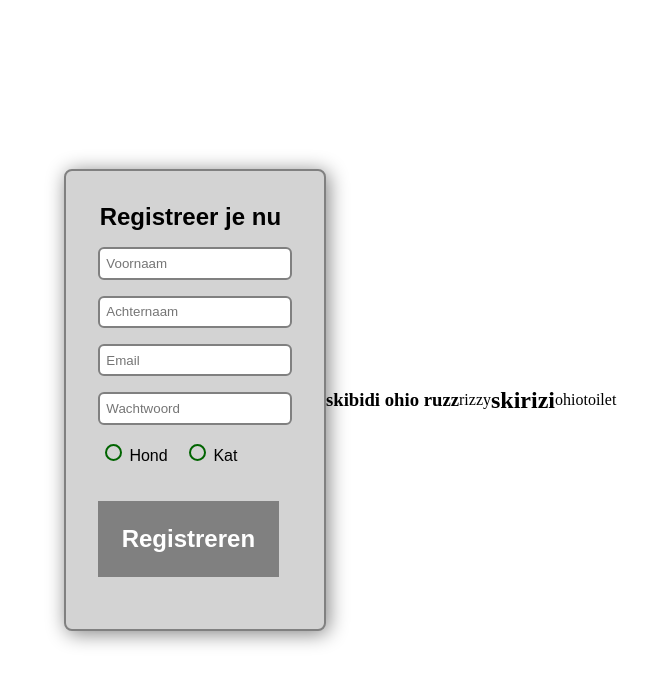
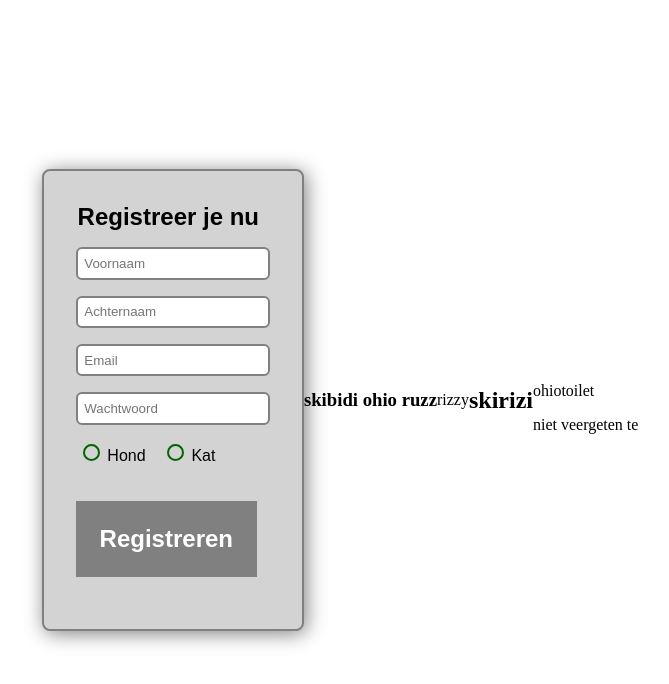
Before and after one commit to kokjp1/testrepo123, a website: page index.html in a window 1280 px wide. Shown: the whole page, without its empty margins (300-969 px from the left). Drawn offline with Linux system fonts and the light colour scheme.

Commit message:
andersom

```diff
--- a/index.html
+++ b/index.html
@@ -30,6 +30,7 @@
     <h2> skirizi</h2>
     <div>
         <p> ohiotoilet</p>
+        <h9> niet veergeten te</h9>
     </div>
 </body>
 </html>
```
